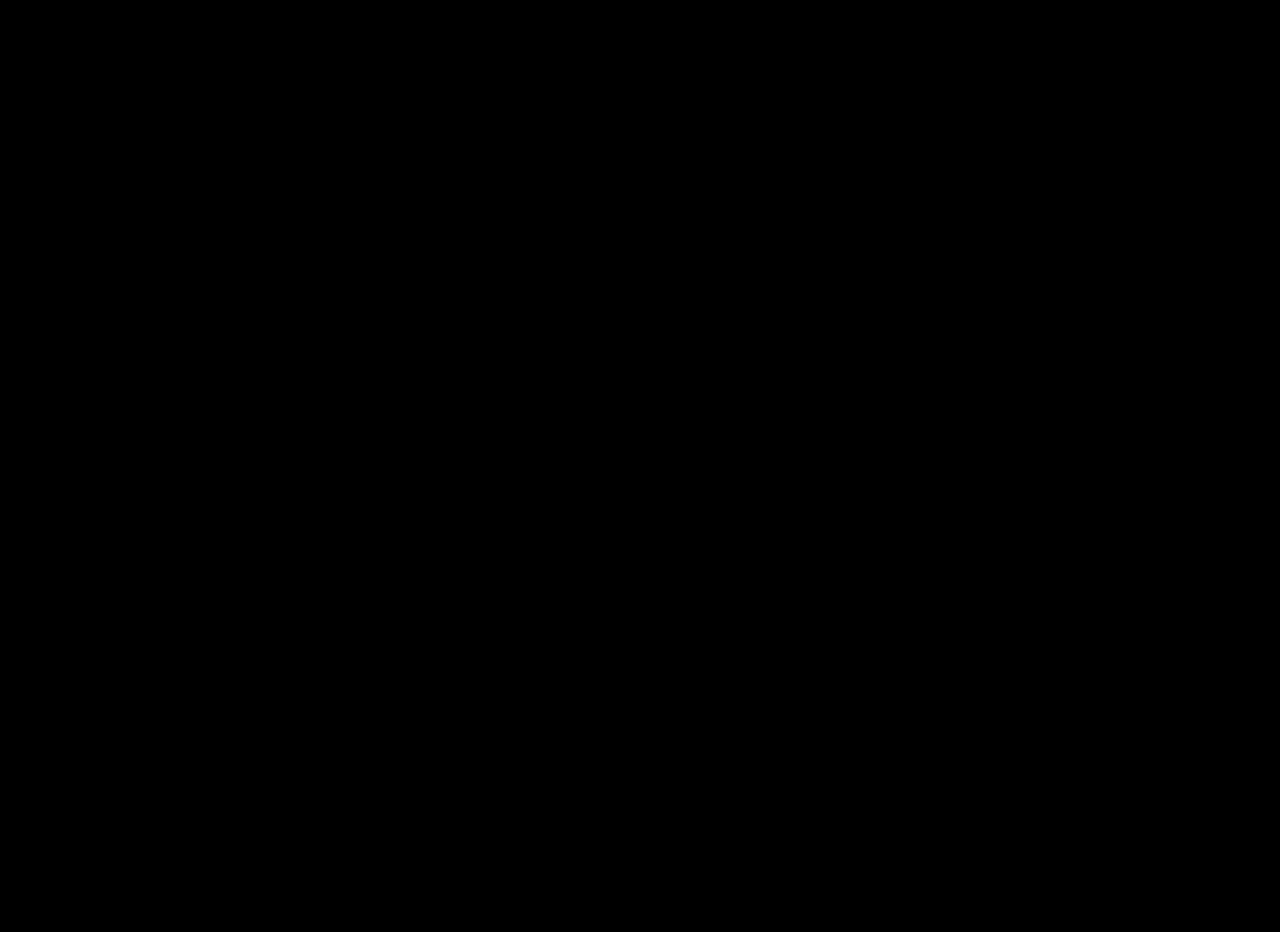
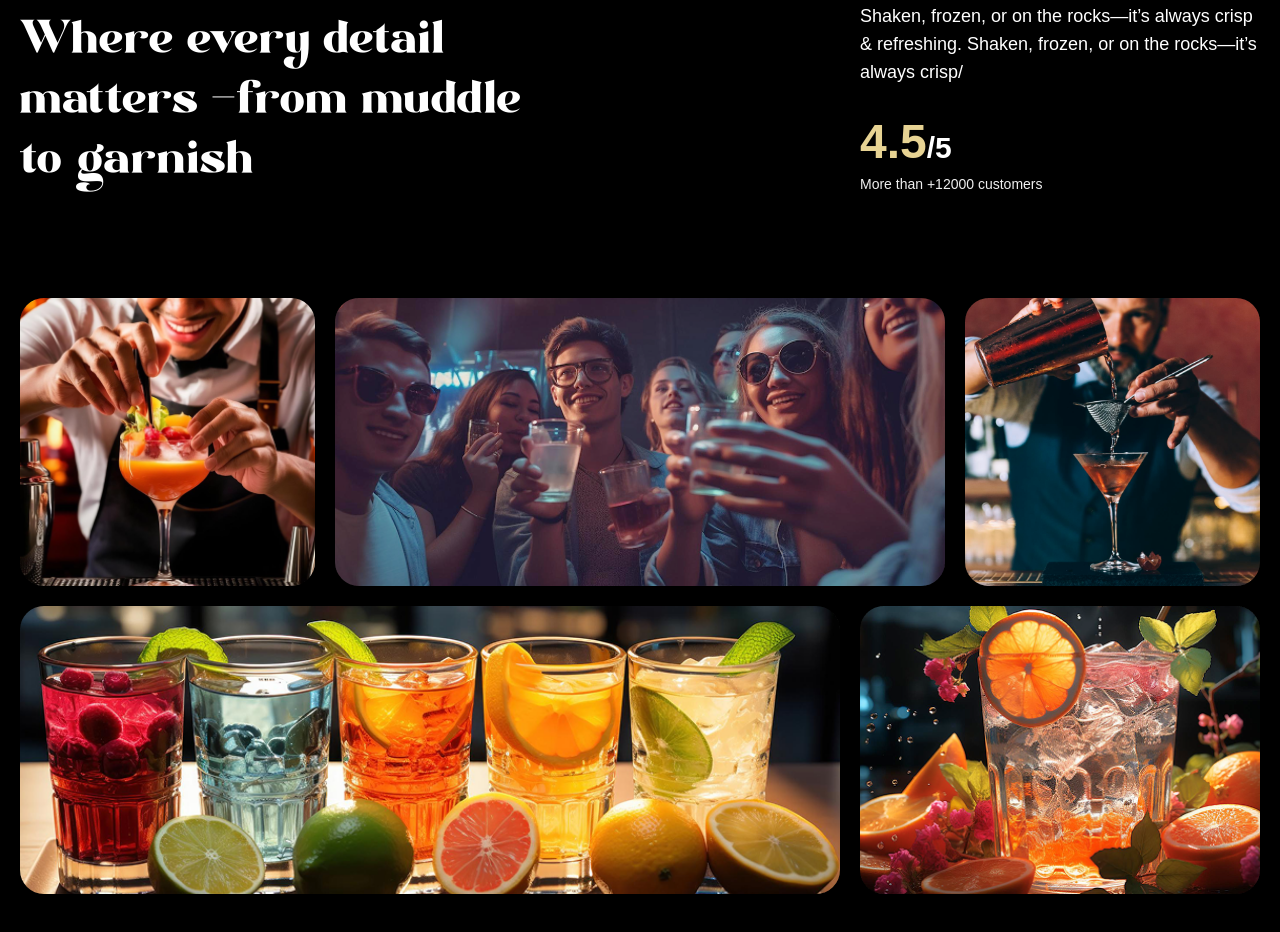
Before and after one commit to YasSerhbh/Mojito-Cocktails, a React (Vite) app: page / in a window 1280 px wide. Shown: the part 1766-2698 px from the top of the page. Before the commit the page ends 1600 px from the top, so only its background shows below. Built offline with nearby package versions, Linux system fonts and the light colour scheme; a web font is replaced by a local one.

Commit message:
Implement the about section

```diff
--- a/src/App.jsx
+++ b/src/App.jsx
@@ -4,6 +4,7 @@
 import Navbar from './components/Navbar'
 import Hero from './components/Hero'
 import Cocktails from './components/Cocktails'
+import About from './components/About'
 
 gsap.registerPlugin(ScrollTrigger, SplitText)
 
@@ -13,6 +14,7 @@
         <Navbar />
         <Hero />
         <Cocktails />
+        <About />
     </main>
   )
 }
--- /dev/null
+++ b/src/components/About.jsx
@@ -0,0 +1,93 @@
+import { useGSAP } from '@gsap/react'
+import gsap from 'gsap'
+import { SplitText } from 'gsap/all'
+import React from 'react'
+
+const About = () => {
+
+    useGSAP(() => {
+        const titleSplit = SplitText.create("#about h2", {
+            type: "words"
+        })
+
+        const scrollTimeline = gsap.timeline({
+            scrollTrigger: {
+                trigger: "#about",
+                start: "top center"
+            }
+        })
+
+        scrollTimeline
+         .from(titleSplit.words, {
+            opacity: 0, duration: 1, yPercent: 100, ease: "expo.out", stagger: 0.04
+         })
+         .from(".top-grid div, .bottom-grid div", {
+            opacity: 0, duration: 1, ease: "power1.inOut", stagger: 0.07
+         }, "-=0.5")
+    })
+
+
+  return (
+    <div id='about'>
+        <div className="mb-26 md:px-0 px-5">
+            <div className="content">
+                <div className="md:col-span-8">
+                    <p className="badge">Best Cocktails</p>
+                    <h2>
+                        Where every detail matters <span className="text-white">-</span>
+                        from muddle to garnish
+                    </h2>
+                </div>
+
+                <div className="sub-content">
+                    <p>
+                        The Margarita is a classic that balances tangy lime, smooth tequila, and a touch of sweetness. Shaken, frozen, or on the rocks—it’s always crisp & refreshing. Shaken, frozen, or on the rocks—it’s always crisp/
+                    </p>
+
+                    <div>
+                        <p className='md:text-3xl text-xl font-bold' >
+                            <span>4.5</span>/5
+                        </p>
+                        <p className="text-sm text-white-100">
+                            More than +12000 customers
+                        </p>
+                    </div>
+                </div>
+            </div>
+        </div>
+
+        <div className="top-grid">
+            <div className="md:col-span-3">
+                <div className="noisy">
+                    <img src="/images/abt1.png" alt="grid-img-1" />
+                </div>
+            </div>
+            <div className="md:col-span-6">
+                <div className="noisy">
+                    <img src="/images/abt2.png" alt="grid-img-2" />
+                </div>
+            </div>
+            <div className="md:col-span-3">
+                <div className="noisy">
+                    <img src="/images/abt5.png" alt="grid-img-5" />
+                </div>
+            </div>
+        </div>
+
+        <div className="bottom-grid">
+             <div className="md:col-span-8">
+                <div className="noisy">
+                    <img src="/images/abt3.png" alt="grid-img-3" />
+                </div>
+            </div>
+             <div className="md:col-span-4">
+                <div className="noisy">
+                    <img src="/images/abt4.png" alt="grid-img-4" />
+                </div>
+            </div>
+        </div>
+    </div>
+  )
+}
+
+export default About
```
